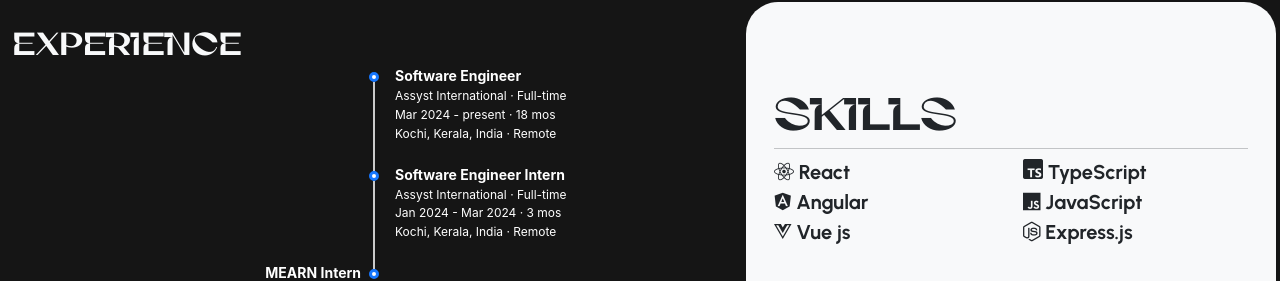
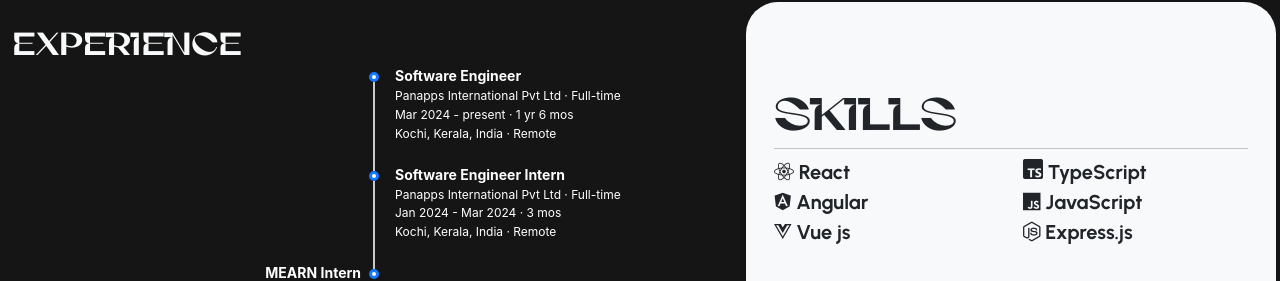
Before and after one commit to Athulsn10/portfolio-new, a React (Vite) app: page /Home in a window 1280 px wide. Shown: the part 500-781 px from the top of the page. Built offline with nearby package versions, Linux system fonts and the light colour scheme.

Commit message:
refactor: update company name in Experience component and improve date formatting logic

```diff
--- a/src/components/Experience.tsx
+++ b/src/components/Experience.tsx
@@ -16,7 +16,12 @@
     const totalMonthsCurrent = currentYear * 12 + currentMonth;
     const totalMonthsInput = inputYear * 12 + inputMonth;
     const monthsSinceInput = totalMonthsCurrent - totalMonthsInput;
-    return monthsSinceInput.toString();
+    if (monthsSinceInput > 12) {
+      const years = Math.floor(monthsSinceInput/12);
+      const months = monthsSinceInput % 12;
+      return months > 0 ? `${years} yr ${months} mos` : `${years} yrs`
+    }
+    return `${monthsSinceInput} mos`;
   };
 
   useEffect(() => {
@@ -31,8 +36,8 @@
       children: (
         <>
           <p className='fw-bolder'>Software Engineer</p>
-          <p style={{ fontSize: '12px' }}><a className='social-link' target='_blank' href='https://www.assyst.net/'>Assyst International</a> · Full-time</p>
-          <p style={{ fontSize: '12px' }}>Mar 2024 - present · {totalMonth} mos</p>
+          <p style={{ fontSize: '12px' }}><a className='social-link' target='_blank' href='https://panapps.co/'>Panapps  International Pvt Ltd</a> · Full-time</p>
+          <p style={{ fontSize: '12px' }}>Mar 2024 - present · {totalMonth}</p>
           <p style={{ fontSize: '12px' }}>Kochi, Kerala, India · Remote</p>
         </>
       ),
@@ -42,7 +47,7 @@
       children: (
         <>
           <p className='fw-bolder'>Software Engineer Intern</p>
-          <p style={{ fontSize: '12px' }}><a className='social-link' target='_blank' href='https://www.assyst.net/'>Assyst International</a> · Full-time</p>
+          <p style={{ fontSize: '12px' }}><a className='social-link' target='_blank' href='https://panapps.co/'>Panapps  International Pvt Ltd</a> · Full-time</p>
           <p style={{ fontSize: '12px' }}>Jan 2024 - Mar 2024 · 3 mos</p>
           <p style={{ fontSize: '12px' }}>Kochi, Kerala, India · Remote</p>
         </>
```
